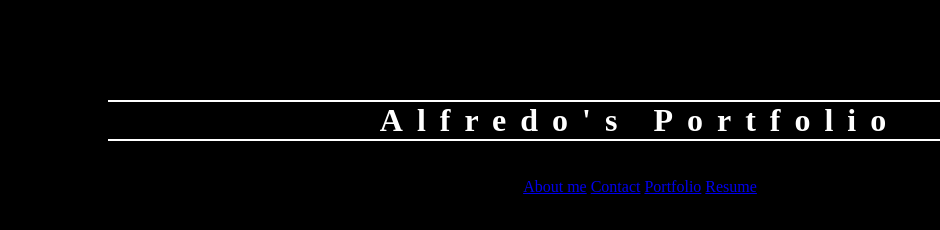
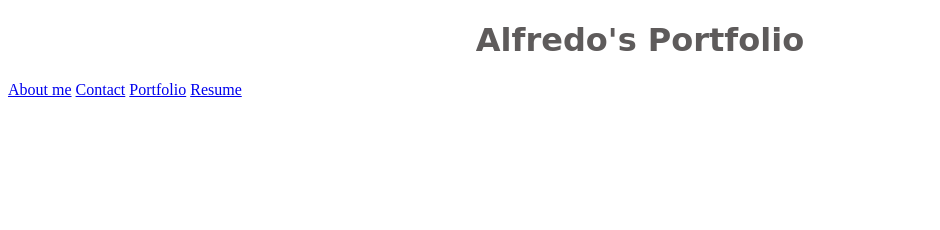
Before and after one commit to Vfredo602/Portfolio-1, a plain HTML site: page index.html in a window 1280 px wide. Shown: the whole page, without its empty margins (0-940 px from the left). Drawn offline with Linux system fonts and the light colour scheme; a web font is replaced by a local one.

Commit message:
updated portfolio

```diff
--- a/css/styles.css
+++ b/css/styles.css
@@ -1,33 +1,22 @@
-body{
-   /* background-image: url(../images/background.png); */
-  background-color: rgb(0, 0, 0);
+@import url('https://fonts.googleapis.com/css2?family=Frijole&display=swap');
 
-}
-/* .container{
-    background-color: rgb(198, 211, 221) ;
-    display: block; */
+/* body {
 
-
-/* } */
-
-#title{
-    flex-wrap: wrap;
-    margin: 100px;
-    font-family: 'Cinzel', serif;
-    letter-spacing: 14px;
-    color: rgb(255, 255, 255);
-    text-align: center;
-    border-top: solid 2px rgb(255, 255, 255);
-    border-bottom: solid 2px rgb(255, 255, 255);
-
+  background-color: ;
+} */
+.container-fluid {
+  background-color:rgba(128, 123, 123, 0.76);
 }
 
-#nav-links{
-  margin-top: -5%;
-  text-transform: none;
+h1 {
   text-align: center;
+  color:rgb(94, 91, 91);
+  font-family:'Frijole', cursive;
 }
 
-.text {
-  color: rgb(255, 255, 255);
+#bg-img{
+  background: url('../images/Masai2.jpg');
+  background-size: 100%;
+  background-repeat: no-repeat;
+  min-height: 500px;
 }
```
